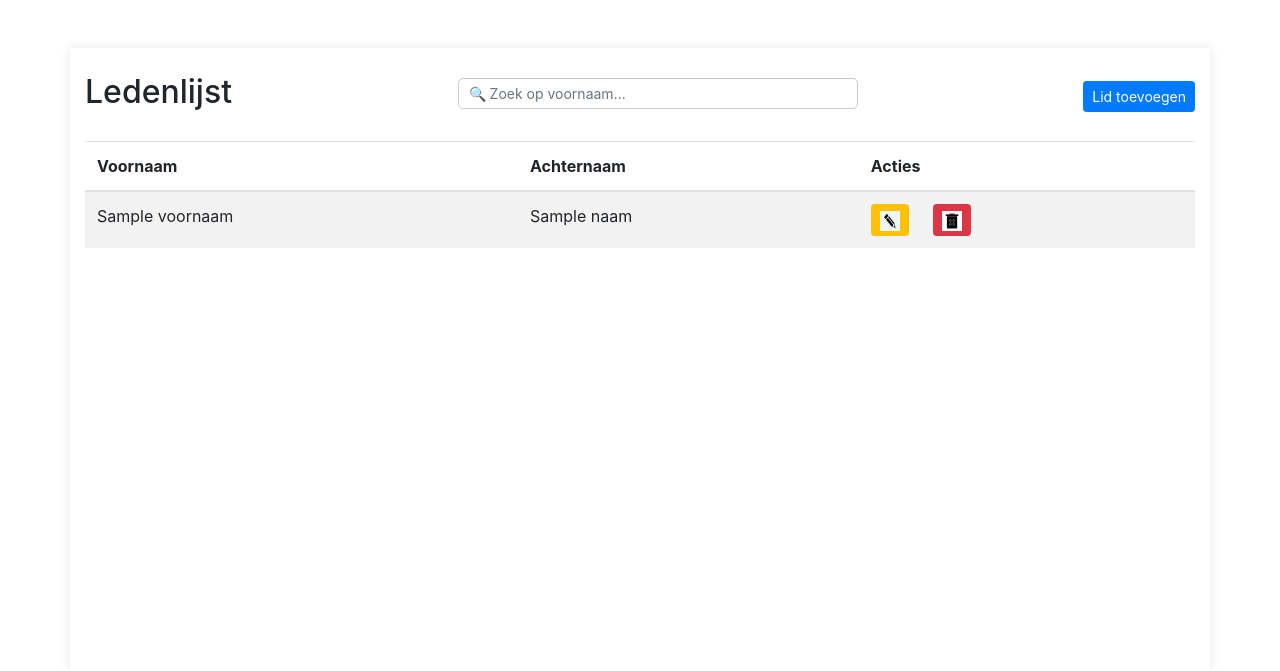
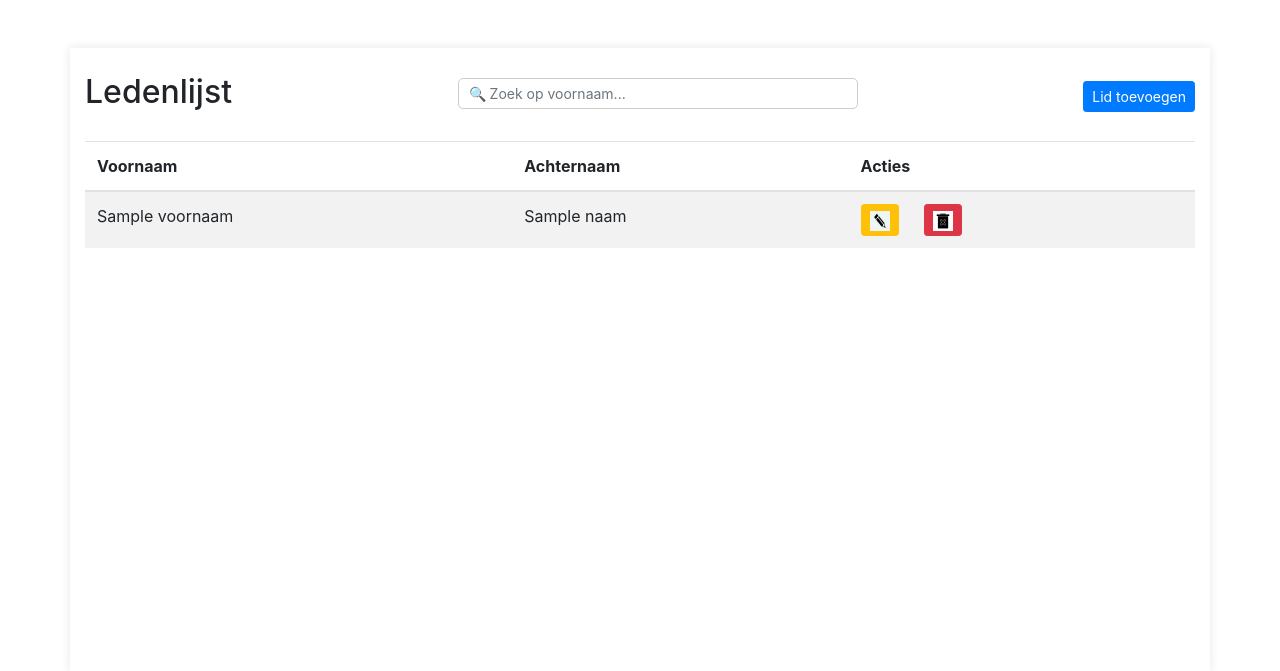
Before and after one commit to joaen05/ASCMagicReds, a Flask app: template templates/beheer_leden.html in a window 1280 px wide. Shown: the top 671 px of the page. Run offline with Flask 2, Linux system fonts and the light colour scheme; the template is opened without the code that fills it: most values are stand-ins (such as "Sample title", 1, 10 or a date in 2020); some libraries are stand-ins or nearby versions.

Commit message:
layout van beheer_leden

```diff
--- a/templates/beheer_leden.html
+++ b/templates/beheer_leden.html
@@ -27,6 +27,7 @@
                     <td class="voornaam">{{ lid.voornaam }}</td>
                     <td>{{ lid.naam }}</td>
                     <td>
+                        <div class="button-container">
                             <a href="{{ url_for('edit_member', id=lid.id) }}" class="btn btn-sm btn-warning">
                                 <img src="{{ url_for('static', filename='pencil.png') }}" alt="Bewerk" style="width: 20px; height: 20px;">
                             </a>
@@ -35,6 +36,7 @@
                                     <img src="{{ url_for('static', filename='cross.png') }}" alt="Verwijder" style="width: 20px; height: 20px;">
                                 </button>
                             </form>
+                        </div>
                     </td>
                 </tr>
                 {% endfor %}
@@ -94,6 +96,17 @@
         z-index: 1;
     }
 
+    .button-container {
+        display: flex;
+        white-space: nowrap;
+        overflow-x: auto;
+    }
+
+    .button-container .btn {
+        flex: 0 0 auto;
+        margin-right: 5px;
+    }
+
     @media (max-width: 768px) {
         .table th, .table td {
             font-size: 14px;
```
Lines whose indentation alone changed are shown as unchanged.
